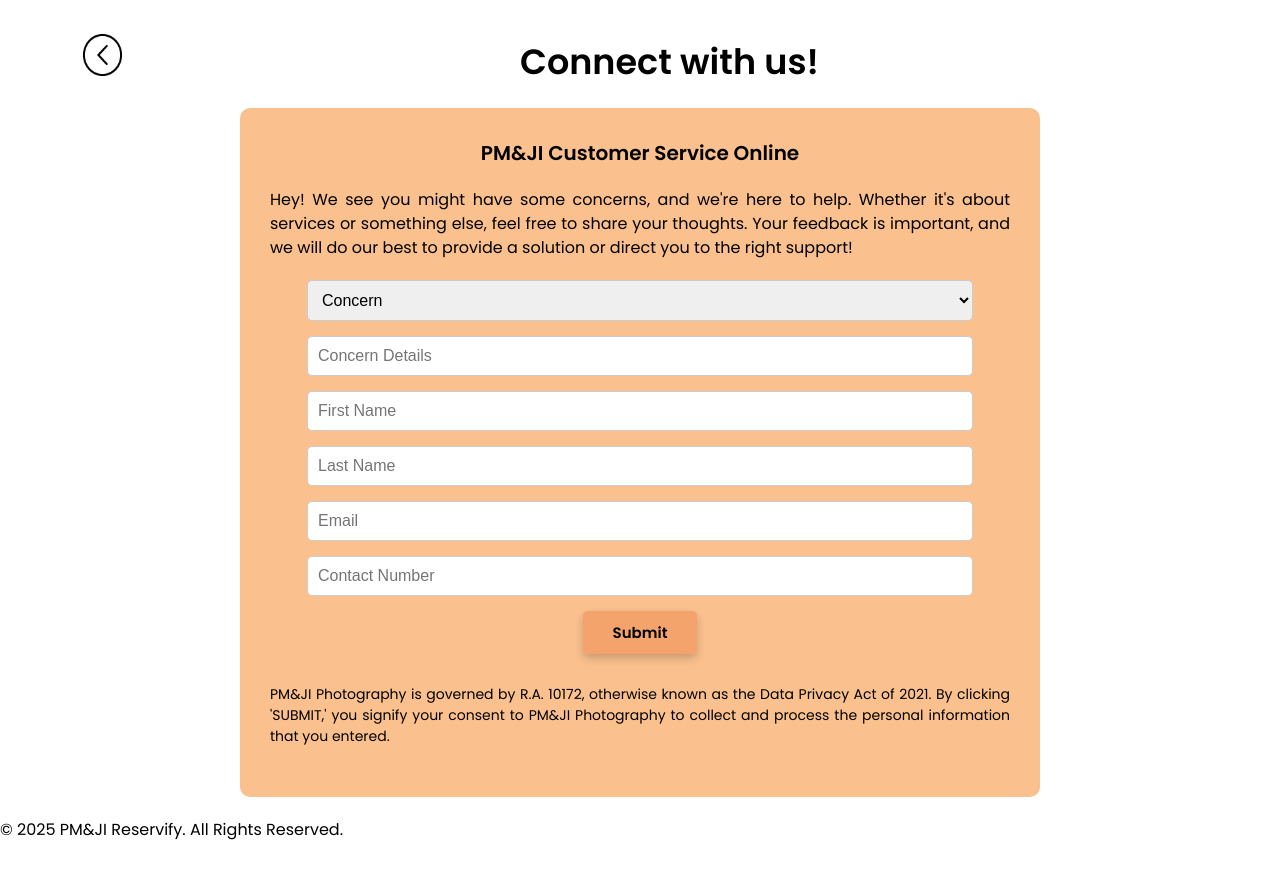
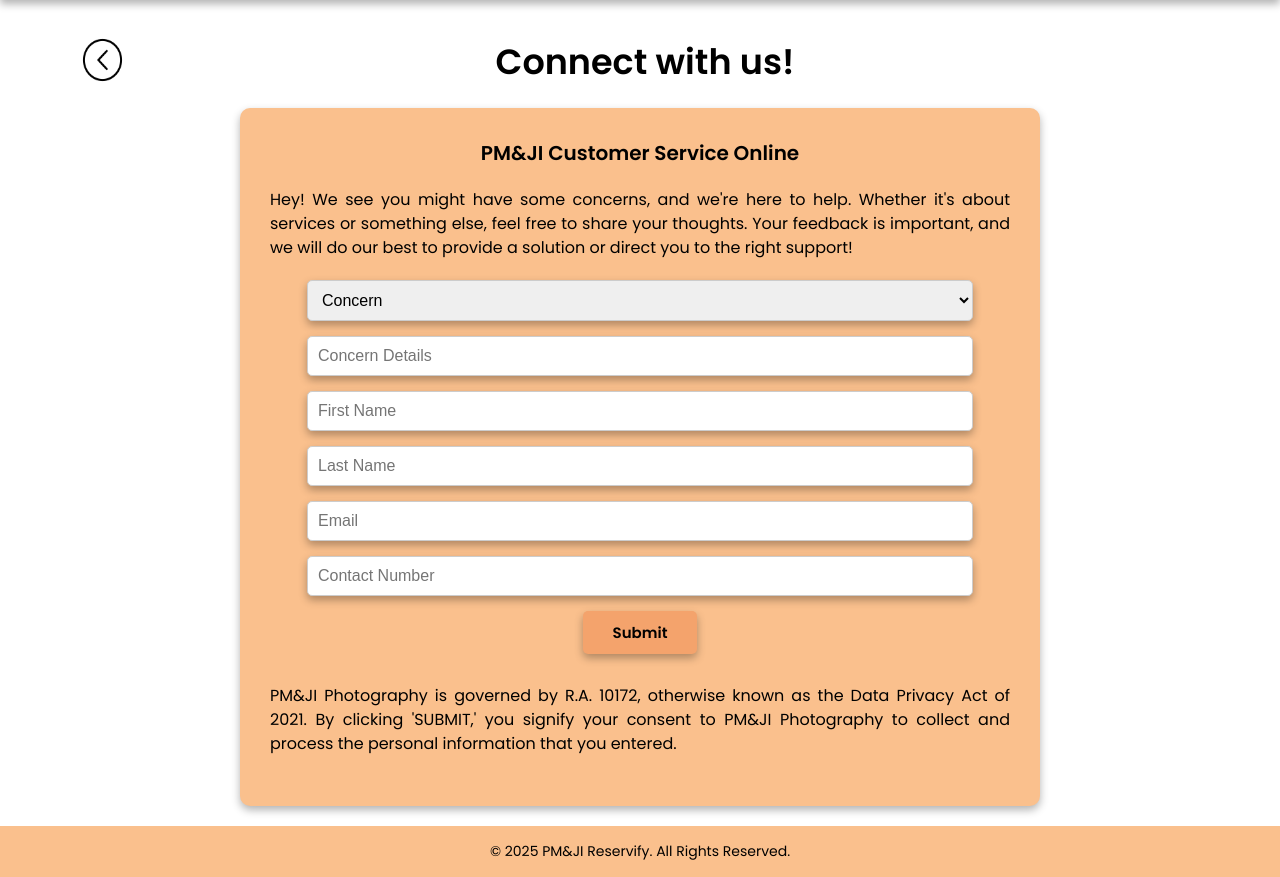
Before and after one commit to Mikay-Mikay/reservify_website_alpas, a PHP site: page /connect_with_us.php in a window 1280 px wide. Shown: the part 75-952 px from the top of the page. Before the commit the page ends 915 px from the top, so only its background shows below. Run offline with PHP 8.4, Linux system fonts and the light colour scheme.

Commit message:
Update customer_support.css

```diff
--- a/PM&JI Reservify System (Website)/customer_support.css
+++ b/PM&JI Reservify System (Website)/customer_support.css
@@ -21,6 +21,7 @@
     display: flex;
     align-items: center;
     position: relative;
+    box-shadow: 0 4px 8px rgba(0, 0, 0, 0.3);
 }
 
 nav .logo {
@@ -128,28 +129,43 @@
 
 /* Connect with Us Section */
 .connect-container {
-    display: flex;
+    display: block;
     align-items: center;
-    margin: 20px 0;
+    margin-left: 120px;
     text-align: center;
     padding-left: 20px;
+    padding-top: 20px;
 }
 
 .connect-container h1 {
+    display: block;
     font-size: 35px;
     font-weight: 600;
     text-align: center;
-    margin-left: 500px;
+    margin-right: 130px;
+    position: relative;
     margin-top: 15px;
 }
 
 .back-button {
     position: absolute;
-    top: 95px;
+    top: 100px;
     left: 70px; /* Move to the left */
     cursor: pointer;
     width: 65px;
     height: 70px;
+}
+
+footer {
+    background-color: #fac08d; /* Dark background */
+    color: black; /* White text */
+    font-weight: 350;
+    text-align: center;
+    padding: 15px 0;
+    font-size: 14px;
+    font-family: "Poppins", sans-serif;
+    bottom: 0;
+    width: 100%;
 }
 
 /* Chat Form Styling */
@@ -159,6 +175,7 @@
     max-width: 800px;
     margin: 20px auto;
     text-align: center;
+    box-shadow: 0 4px 8px rgba(0, 0, 0, 0.3);
     border-radius: 10px;
 }
 
@@ -188,6 +205,7 @@
     margin-bottom: 15px;
     border-radius: 5px;
     border: 1px solid #ccc;
+    box-shadow: 0 4px 8px rgba(0, 0, 0, 0.3);
     font-size: 16px;
 }
 
@@ -206,6 +224,7 @@
     border: 1px solid #ccc;
     border-radius: 5px;
     font-size: 16px;
+    box-shadow: 0 4px 8px rgba(0, 0, 0, 0.3);
     box-sizing: border-box;  /* Ensure padding/border don't exceed 100% width */
 }
 
@@ -218,8 +237,8 @@
     border-radius: 5px;
     cursor: pointer;
     font-size: 15px;
-    box-shadow: 0 4px 8px rgba(0, 0, 0, 0.2);
     font-family: "Poppins", sans-serif;
+    box-shadow: 0 4px 8px rgba(0, 0, 0, 0.3);
     transition: background-color 0.3s;
 }
 
@@ -229,7 +248,7 @@
 
 .chat-container .disclaimer {
     margin-top: 30px;
-    font-size: 14px;
+    font-size: 16px;
     color: black;
     line-height: 1.5;
     text-align: justify;
```
